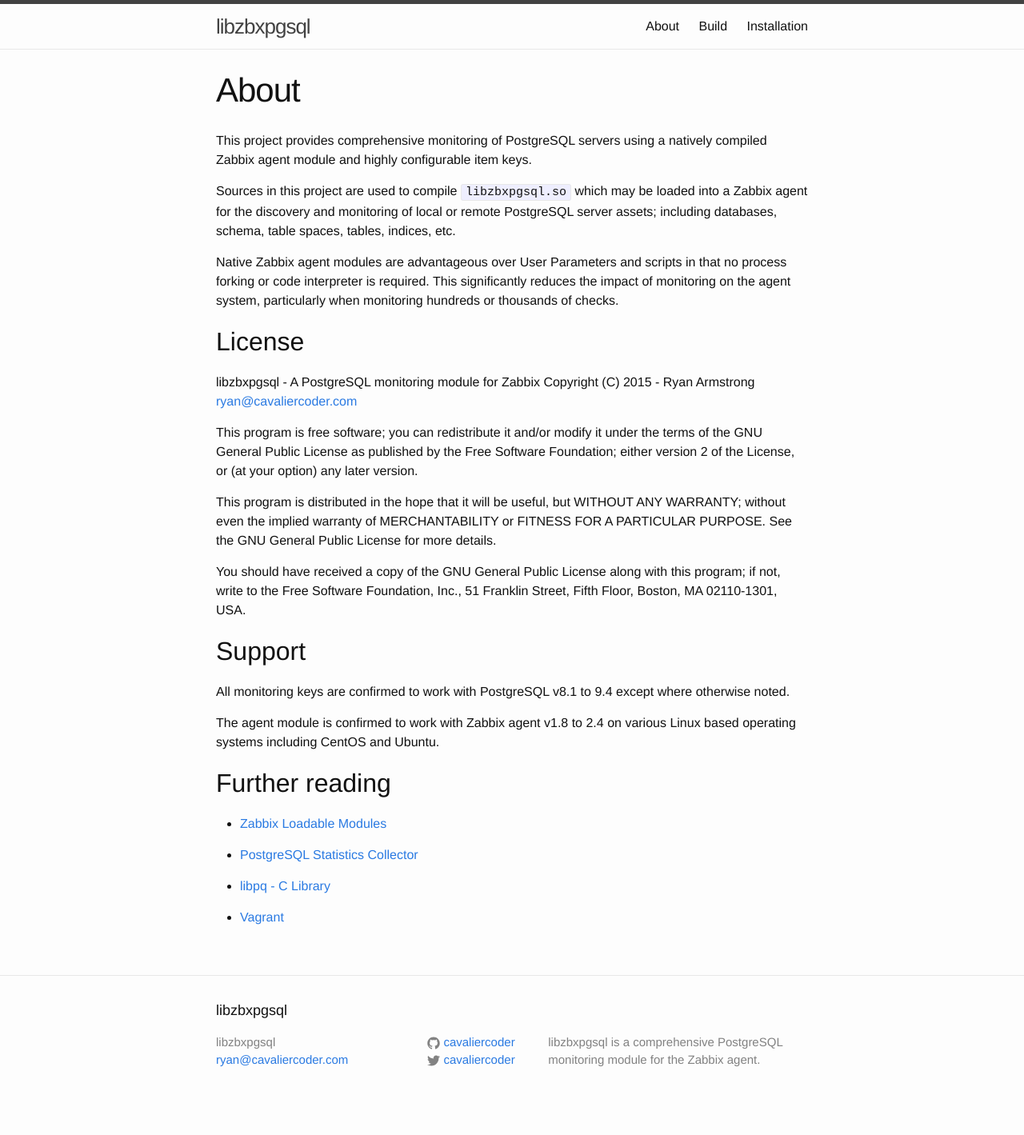
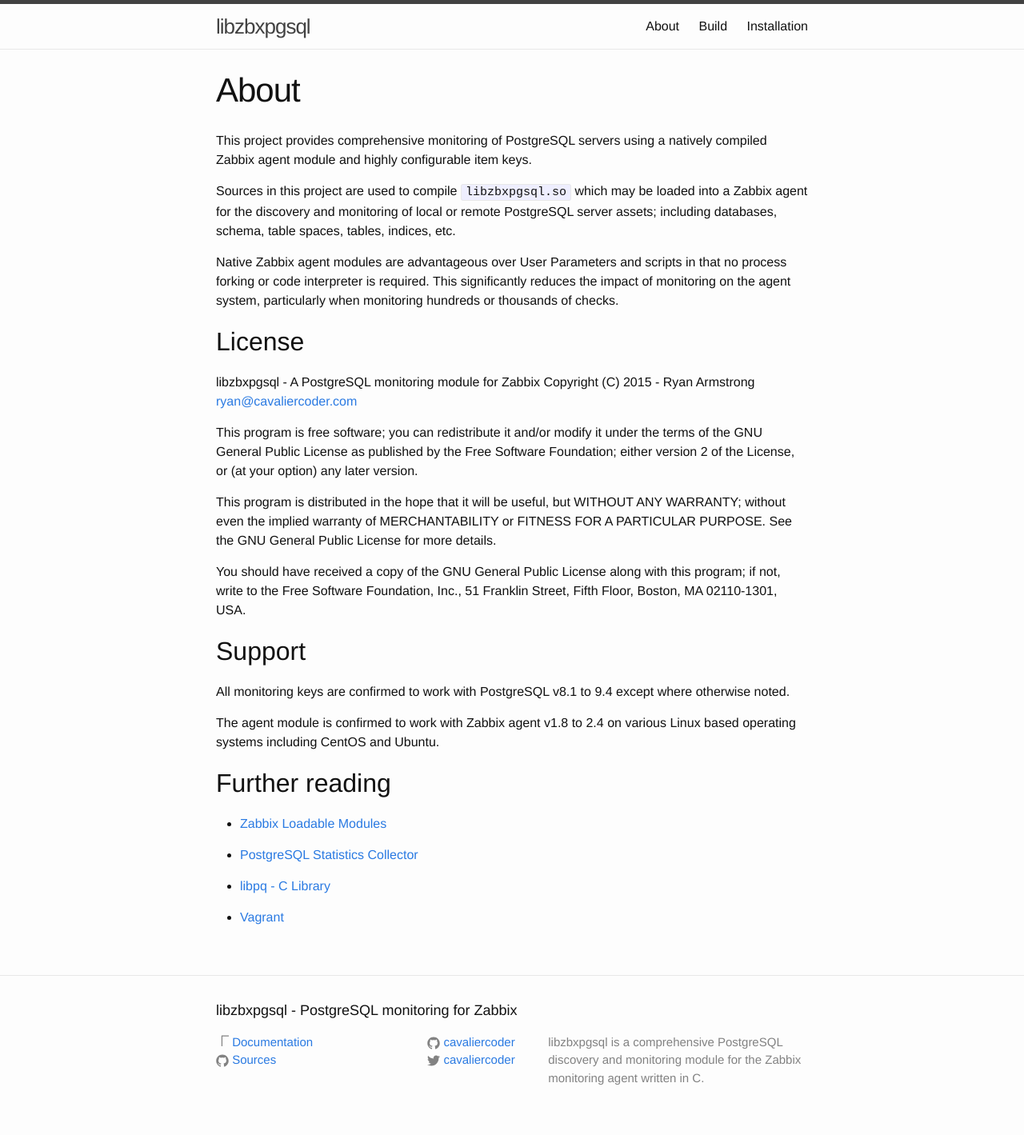
Before and after one commit to zabbix-tools/libzbxpgsql, a Jekyll site: the page built from _docs/about.md, in a window 1280 px wide. Shown: the whole page at 80% size. Built offline with Jekyll 4.4.1, drawn with Linux system fonts in a browser that asks for light colours; before the commit the page ends 1397 px from its top, so only the background shows below that.

Commit message:
Improved footer

```diff
--- a/_config.yml
+++ b/_config.yml
@@ -1,9 +1,11 @@
 # Site settings
 title: libzbxpgsql
 email: ryan@cavaliercoder.com
-description: > # this means to ignore newlines until "baseurl:"
-  libzbxpgsql is a comprehensive PostgreSQL monitoring module for the Zabbix
-  agent.
+
+summary: PostgreSQL monitoring for Zabbix
+description: >
+  libzbxpgsql is a comprehensive PostgreSQL discovery and monitoring module for
+  the Zabbix monitoring agent written in C.
 
 baseurl: "/libzbxpgsql"
 url: "http://cavaliercoder.com"
--- a/_includes/footer.html
+++ b/_includes/footer.html
@@ -2,13 +2,33 @@
 
   <div class="wrapper">
 
-    <h2 class="footer-heading">{{ site.title }}</h2>
+    <h2 class="footer-heading">{{ site.title }}{% if site.summary %} - {{ site.summary }}{% endif %}</h2>
 
     <div class="footer-col-wrapper">
       <div class="footer-col  footer-col-1">
         <ul class="contact-list">
-          <li>{{ site.title }}</li>
-          <li><a href="mailto:{{ site.email }}">{{ site.email }}</a></li>
+          <li>
+            <a href="{{ site.baseurl }}">
+              <svg width="16" height="16">
+                <path fill="#828282" d="M23.024,5.673c-1.744-1.694-3.625-3.051-5.168-3.236c-0.084-0.012-0.171-0.019-0.263-0.021H7.438c-0.162,0-0.322,0.063-0.436,0.18C6.889,2.71,6.822,2.87,6.822,3.033v25.75c0,0.162,0.063,0.317,0.18,0.435c0.117,0.116,0.271,0.179,0.436,0.179h18.364c0.162,0,0.317-0.062,0.434-0.179c0.117-0.117,0.182-0.272,0.182-0.435V11.648C26.382,9.659,24.824,7.49,23.024,5.673zM25.184,28.164H8.052V3.646h9.542v0.002c0.416-0.025,0.775,0.386,1.05,1.326c0.25,0.895,0.313,2.062,0.312,2.871c0.002,0.593-0.027,0.991-0.027,0.991l-0.049,0.652l0.656,0.007c0.003,0,1.516,0.018,3,0.355c1.426,0.308,2.541,0.922,2.645,1.617c0.004,0.062,0.005,0.124,0.004,0.182V28.164z" />
+              </svg>
+              <span class="username">Documentation</span>
+            </a>
+          </li>
+          {% if site.repository %}
+          <li>
+            <a href="{{ site.repository }}">
+              <span class="icon icon--github">
+                <svg viewBox="0 0 16 16">
+                  <path fill="#828282" d="M7.999,0.431c-4.285,0-7.76,3.474-7.76,7.761 c0,3.428,2.223,6.337,5.307,7.363c0.388,0.071,0.53-0.168,0.53-0.374c0-0.184-0.007-0.672-0.01-1.32 c-2.159,0.469-2.614-1.04-2.614-1.04c-0.353-0.896-0.862-1.135-0.862-1.135c-0.705-0.481,0.053-0.472,0.053-0.472 c0.779,0.055,1.189,0.8,1.189,0.8c0.692,1.186,1.816,0.843,2.258,0.645c0.071-0.502,0.271-0.843,0.493-1.037 C4.86,11.425,3.049,10.76,3.049,7.786c0-0.847,0.302-1.54,0.799-2.082C3.768,5.507,3.501,4.718,3.924,3.65 c0,0,0.652-0.209,2.134,0.796C6.677,4.273,7.34,4.187,8,4.184c0.659,0.003,1.323,0.089,1.943,0.261 c1.482-1.004,2.132-0.796,2.132-0.796c0.423,1.068,0.157,1.857,0.077,2.054c0.497,0.542,0.798,1.235,0.798,2.082 c0,2.981-1.814,3.637-3.543,3.829c0.279,0.24,0.527,0.713,0.527,1.437c0,1.037-0.01,1.874-0.01,2.129 c0,0.208,0.14,0.449,0.534,0.373c3.081-1.028,5.302-3.935,5.302-7.362C15.76,3.906,12.285,0.431,7.999,0.431z"/>
+                </svg>
+              </span>
+
+              <span class="username">Sources</span>
+            </a>
+          </li>
+          {% endif %}
+
         </ul>
       </div>
 
```
